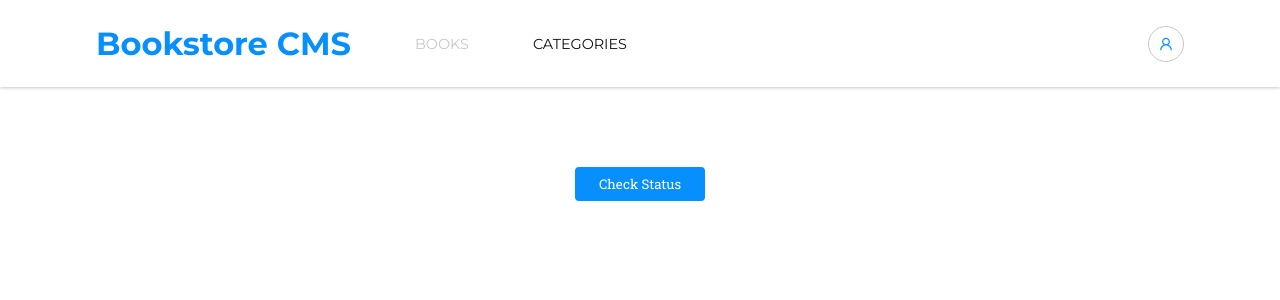
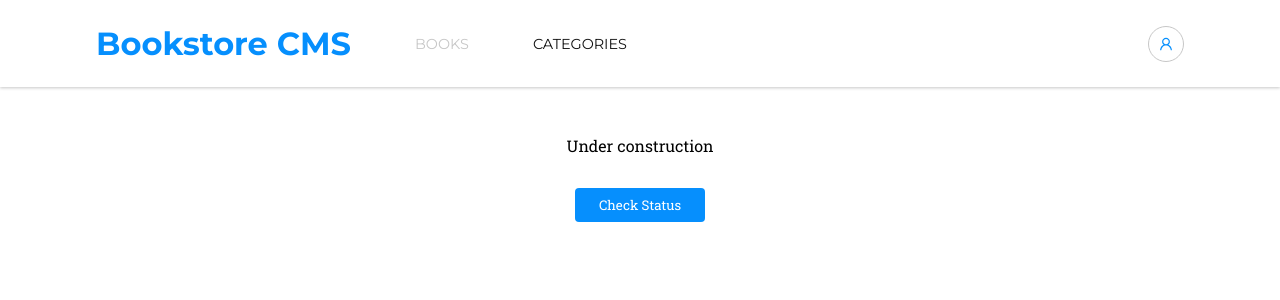
Before and after one commit to simplegoose/bookstore, a React (Create React App) app: page /categories in a window 1280 px wide. Both pictures are taken after a click on the button "Check Status". Shown: the top 300 px of the page. Built offline with nearby package versions, Linux system fonts and the light colour scheme.

Commit message:
- Dispatch check status on check status button click - Style status

```diff
--- a/src/routes/Category.jsx
+++ b/src/routes/Category.jsx
@@ -1,9 +1,14 @@
 import React from 'react';
+import { useDispatch, useSelector } from 'react-redux';
+import { checkStatus } from '../redux/categories/categorySlice';
 
 export default function Category() {
+  const { categories } = useSelector((state) => state.categories);
+  const dispatch = useDispatch();
   return (
     <main className="category-main">
-      <button className="category-button" type="button">Check Status</button>
+      { !Array.isArray(categories) && <div className="text-center">{categories}</div> }
+      <button className="category-button" type="button" onClick={() => dispatch(checkStatus('Under construction'))}>Check Status</button>
     </main>
   );
 }
--- a/src/scss/index.scss
+++ b/src/scss/index.scss
@@ -19,7 +19,12 @@ main.category-main {
 
 main.category-main {
   display: flex;
+  flex-direction: column;
   justify-content: center;
+}
+
+.category-main div {
+  font-family: 'Roboto Slab', sans-serif;
 }
 
 .books-wrapper {
@@ -37,3 +42,7 @@ main.category-main {
   color: $white;
   font-family: 'Roboto Slab', sans-serif;
 }
+
+.text-center {
+  text-align: center;
+}
```
